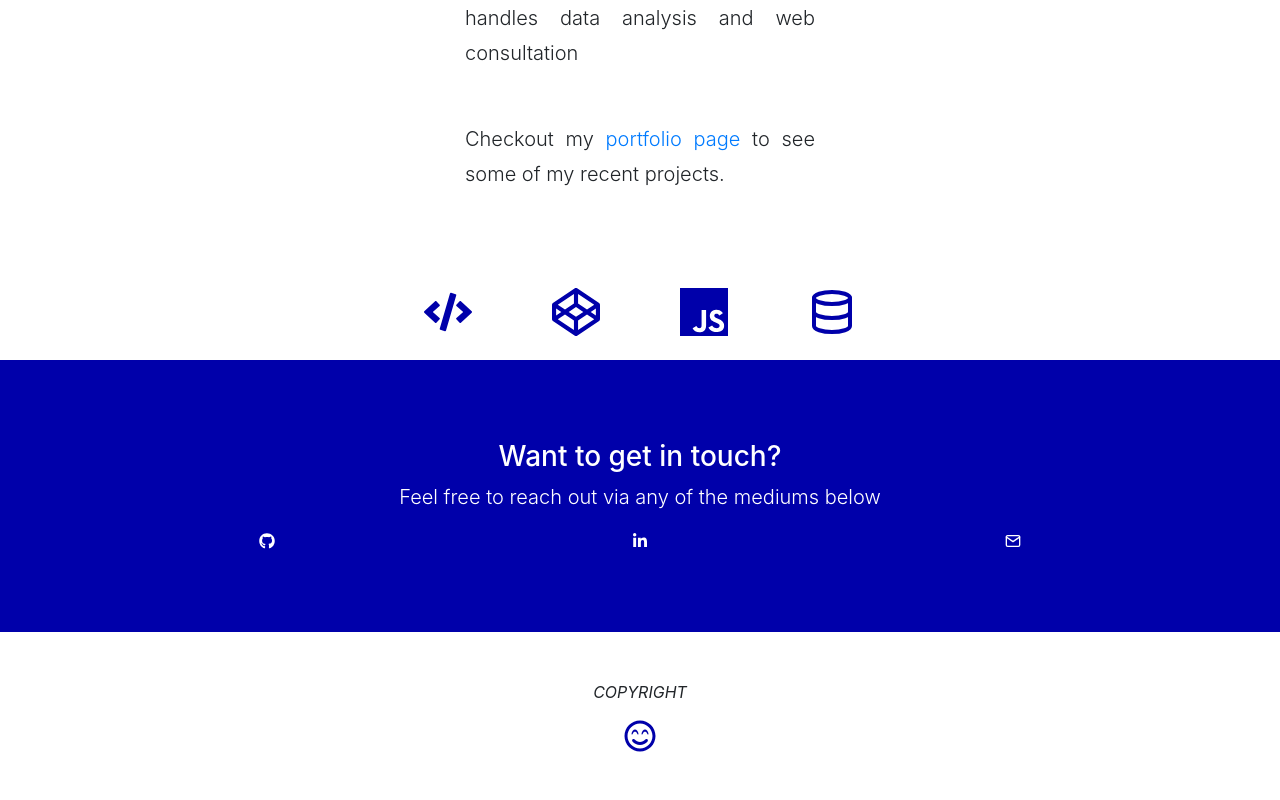
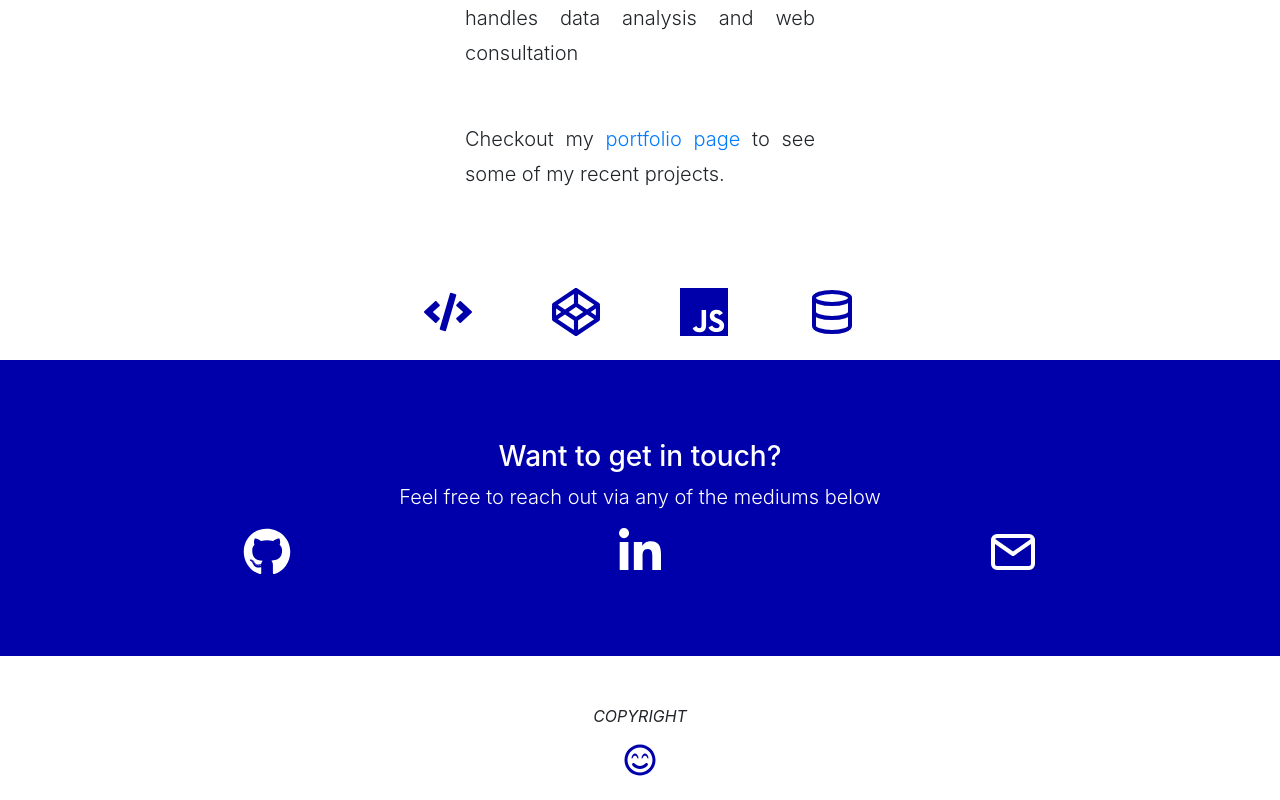
Before and after one commit to alexfuss/react-portfolio, a React (Create React App) app in the folder alexfuss-app/: page / in a window 1280 px wide. Shown: the part 1005-1805 px from the top of the page. Before the commit the page ends 1781 px from the top, so only its background shows below. Built offline with nearby package versions, Linux system fonts and the light colour scheme.

Commit message:
Updated the contact info icons

```diff
--- a/alexfuss-app/src/components/Home.js
+++ b/alexfuss-app/src/components/Home.js
@@ -52,17 +52,17 @@ export default class Home extends Component {
                   </div>
                   <div className="row personal-links">
                     <div className="col-md-4 col-4 col-lg-4">
-                      <FaGithub>
+                      <FaGithub className="fa-3x">
                       <a className="btn btn-link btn-lg btn-outline-primary" href="https://github.com/alexfuss" role="button"></a>
                       </FaGithub>
                     </div>
                     <div className="col-md-4 col-4 col-lg-4">
-                     <FaLinkedinIn>
+                     <FaLinkedinIn className="fa-3x">
                       <a className="btn btn-link btn-lg btn-outline-primary" href="https://www.linkedin.com/in/alexander-fuss-3ab08a106/" role="button"></a>
                       </FaLinkedinIn>
                     </div>
                     <div className="col-md-4 col-4 col-lg-4">
-                      <FiMail>
+                      <FiMail className="fa-3x">
                       <a className="btn btn-link btn-lg btn-outline-primary" href="mailto:alexfuss2@gmail.com" role="button"></a>
                       </FiMail>
                     </div>
```
